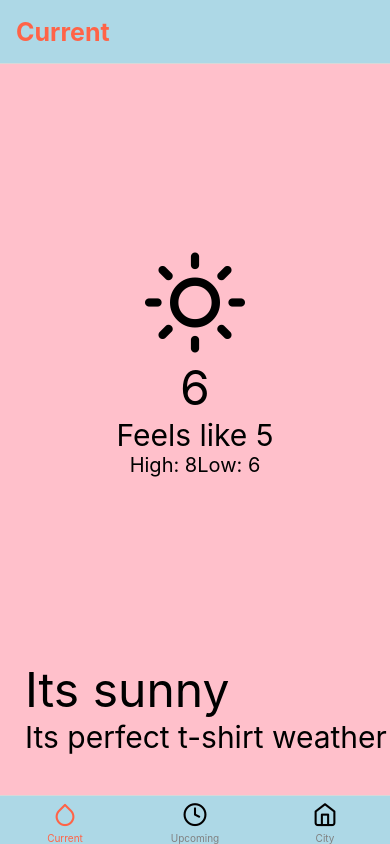
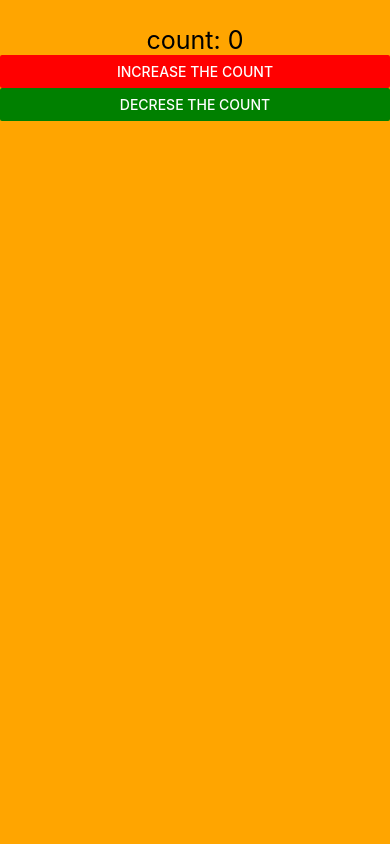
Before and after one commit to GanibegovicIsmail/react-native-weather-app, a React Native app: screen / in a window 390 px wide. Built offline with nearby package versions, Linux system fonts and the light colour scheme.

Commit message:
feat: counter example

```diff
--- a/App.js
+++ b/App.js
@@ -1,11 +1,13 @@
 import React from "react";
 import { NavigationContainer } from "@react-navigation/native";
 import Tabs from "./src/components/Tabs";
+import Counter from "./src/demonstration/Counter";
 
 const App = () =>{
   return (
     <NavigationContainer>
-      <Tabs/>
+      <Counter></Counter>
+      {/* <Tabs/> */}
     </NavigationContainer>
   )
 }
--- a/src/components/screens/CurrentWeather.js
+++ b/src/components/screens/CurrentWeather.js
@@ -3,6 +3,7 @@ import {View, Text,SafeAreaView,StyleSheet} from  'react-native'
 import GlobalStyles from '../../../styles/GlobalStyles';
 import { Feather } from '@expo/vector-icons';
 import RowText from '../RowText';
+import { weatherType } from '../utilities/weatherType';
 
 const CurrentWeather = () => {
   const {wrapper,container,temp,feels,highLow,bodyWrapper,description,message,highLowWrapper} = styles
@@ -22,7 +23,7 @@ const CurrentWeather = () => {
     </View>
     <RowText
     messageOne={'Its sunny '}
-    messageTwo={'Its perfect t-shirt weather'}
+    messageTwo={weatherType['Thunderstrom'].message}
     containerStyles={bodyWrapper}
     messageOneStyles={description}
     messageTwoStyles={message}
--- /dev/null
+++ b/src/components/utilities/weatherType.js
@@ -0,0 +1,42 @@
+export const weatherType = {
+    Thunderstrom: {
+        icon: 'zap',
+        message: 'It could get noisy',
+        backgroundColor: '#000000'
+    },
+    Drizzle: {
+        icon: 'cloud-rain',
+        message: 'It might rain a little',
+        backgroundColor: '#36454f'
+    },
+    Rain: {
+        icon: 'umbrella',
+        message: 'You will need an umbrella',
+        backgroundColor: '#0000ff'
+    },
+    Snow: {
+        icon: 'cloud-snow',
+        message: 'Lets build a snowman',
+        backgroundColor: '#7f6065'
+    },
+    Clear: {
+        icon: 'sun',
+        message: 'It is perfect t-shirt weather',
+        backgroundColor: '#e47200'
+    },
+    Clouds: {
+        icon: 'cloud',
+        message: 'You could live in the clouds',
+        backgroundColor: '#363636'
+    },
+    Haze: {
+        icon: 'wind',
+        message: 'It might be a bit damp',
+        backgroundColor: '#58586e'
+    },
+    Mist: {
+        icon: 'alighn-justify',
+        message: 'It might be hard to see',
+        backgroundColor: '#3e3e37'
+    }
+}
--- /dev/null
+++ b/src/demonstration/Counter.js
@@ -0,0 +1,37 @@
+import React from "react";
+import{View,Text,Button, StyleSheet} from 'react-native'
+
+
+const Counter = ()=>{
+    let count = 0
+    return(
+        <View style={styles.container}>
+            <Text style={styles.title}>{`count: ${count}`}</Text>
+            <Button color={'red'} title={'Increase the count'}
+            onPress={() => {
+                count ++
+                console.log(count)
+                }}></Button>
+            <Button color={'green'} title={'Decrese the count'}
+            onPress={() => {
+                count --
+                console.log(count)
+            }}
+            ></Button>
+        </View>
+    )
+}
+
+const styles = StyleSheet.create({
+    container:{
+        flex: 1,
+        backgroundColor: 'orange'
+    },
+    title:{
+        alignSelf: 'center',
+        fontSize: 25,
+        marginTop: 25
+    }
+})
+
+export default Counter
```
